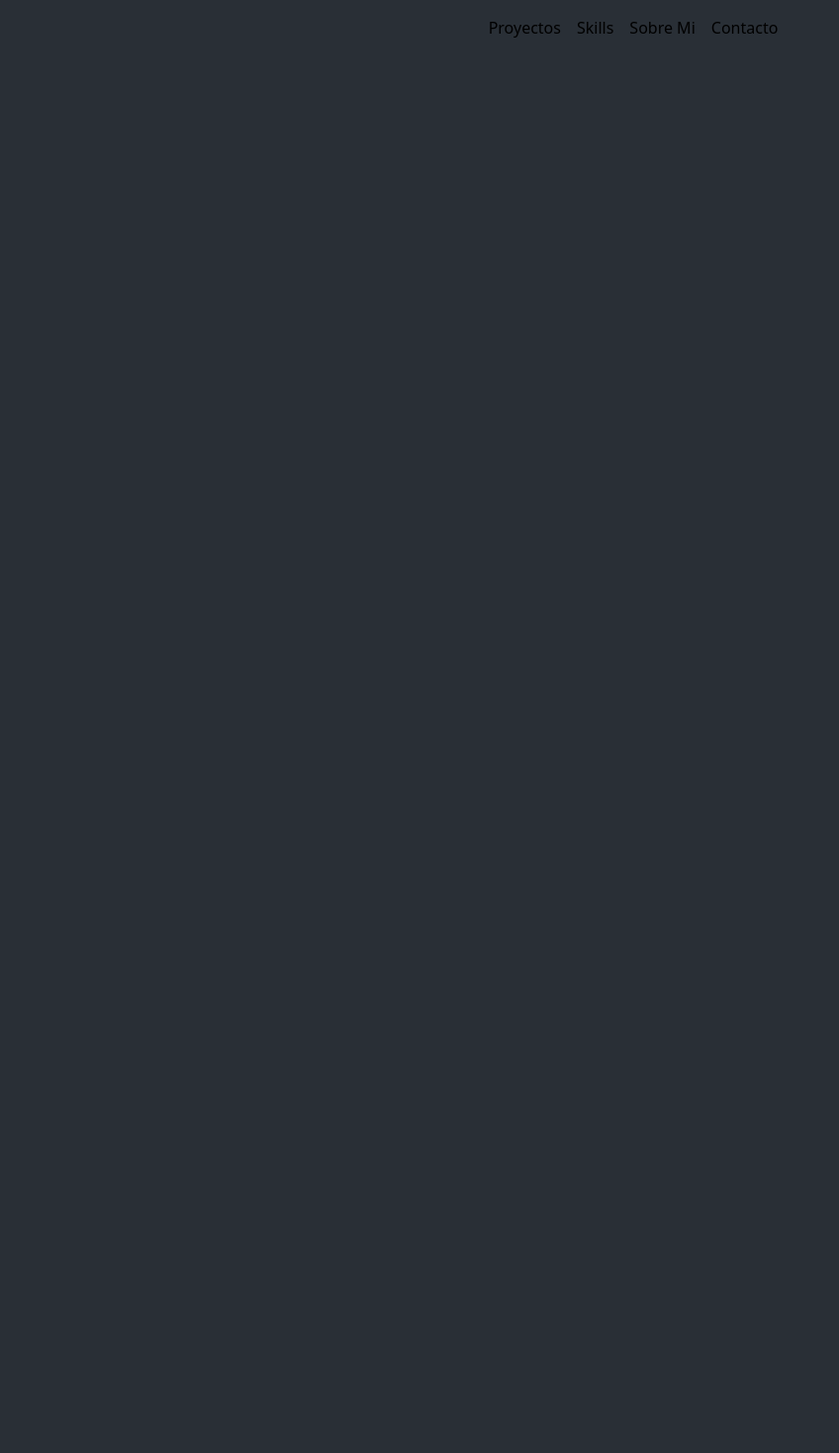
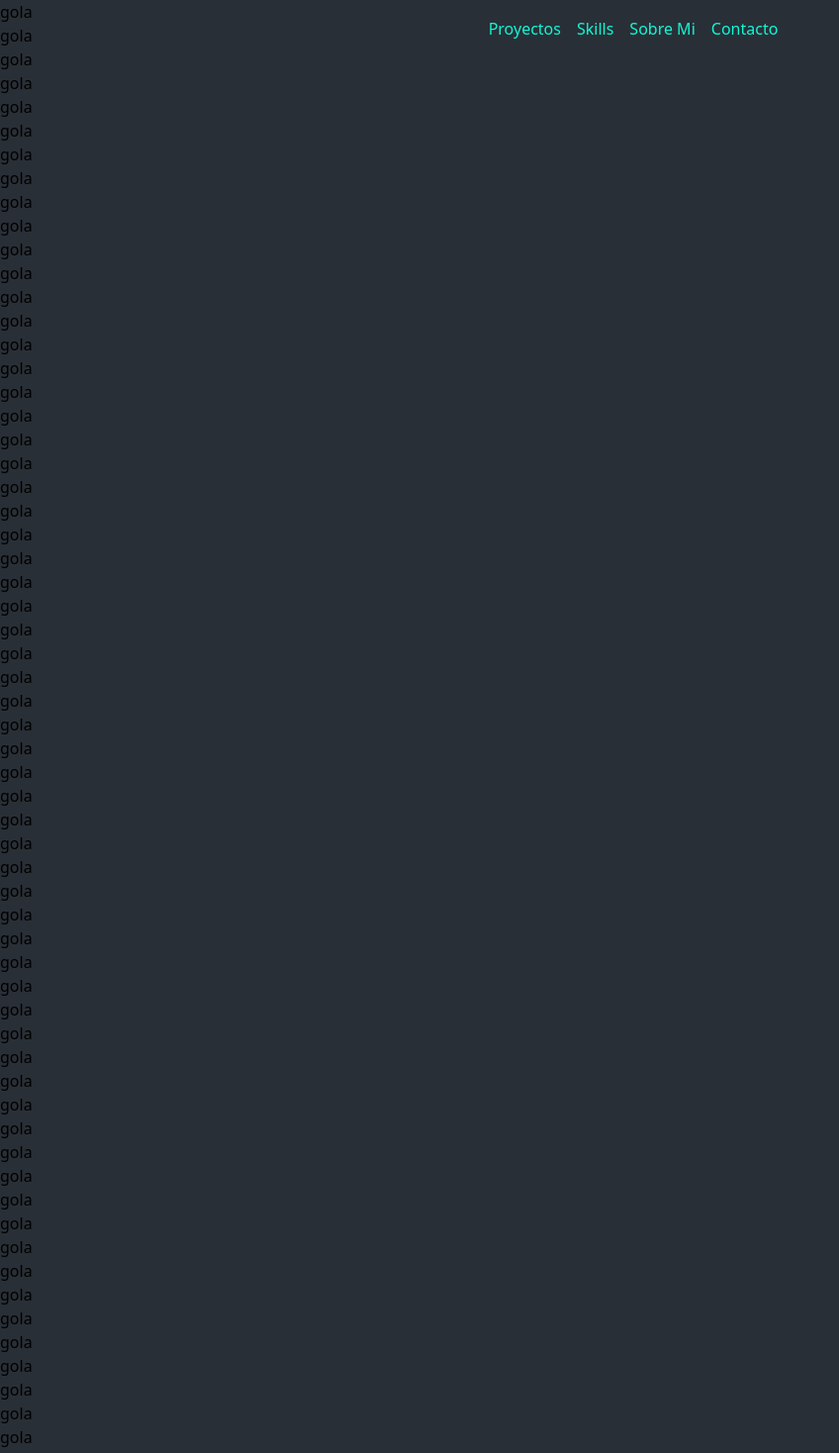
Before and after one commit to MarcosCloster/portfolio, an Angular app: page / in a window 1280 px wide. Shown: the top 1468 px of the page at 99% size, without its empty margins (0-848 px from the left). Before the commit the page ends 800 px from the top, so only its background shows below. Built offline with nearby package versions, Linux system fonts and the light colour scheme.

Commit message:
Update text color

```diff
--- a/angular.json
+++ b/angular.json
@@ -92,5 +92,8 @@
         }
       }
     }
+  },
+  "cli": {
+    "analytics": false
   }
 }
--- a/src/app/app.component.html
+++ b/src/app/app.component.html
@@ -1 +1,71 @@
 <app-header/>
+<p>gola</p>
+<p>gola</p>
+<p>gola</p>
+<p>gola</p>
+<p>gola</p>
+<p>gola</p>
+<p>gola</p>
+<p>gola</p>
+<p>gola</p>
+<p>gola</p>
+<p>gola</p>
+<p>gola</p>
+<p>gola</p>
+<p>gola</p>
+<p>gola</p>
+<p>gola</p>
+<p>gola</p>
+<p>gola</p>
+<p>gola</p>
+<p>gola</p>
+<p>gola</p>
+<p>gola</p>
+<p>gola</p>
+<p>gola</p>
+<p>gola</p>
+<p>gola</p>
+<p>gola</p>
+<p>gola</p>
+<p>gola</p>
+<p>gola</p>
+
+<p>gola</p>
+<p>gola</p>
+<p>gola</p>
+<p>gola</p>
+<p>gola</p>
+<p>gola</p>
+<p>gola</p>
+<p>gola</p>
+<p>gola</p>
+<p>gola</p>
+<p>gola</p>
+<p>gola</p>
+<p>gola</p>
+<p>gola</p>
+<p>gola</p>
+<p>gola</p>
+<p>gola</p>
+<p>gola</p>
+<p>gola</p>
+<p>gola</p>
+<p>gola</p>
+<p>gola</p>
+<p>gola</p>
+<p>gola</p>
+<p>gola</p>
+<p>gola</p>
+<p>gola</p>
+<p>gola</p>
+<p>gola</p>
+<p>gola</p>
+<p>gola</p>
+<p>gola</p>
+<p>gola</p>
+<p>gola</p>
+<p>gola</p>
+<p>gola</p>
+<p>gola</p>
+<p>gola</p>
+<p>gola</p>
--- a/src/app/component/header/header.component.html
+++ b/src/app/component/header/header.component.html
@@ -1,8 +1,8 @@
-<header class="fixed w-full mx-auto justify-center items-center z-10 mt-2">
-    <nav class="flex w-auto gap-4 justify-center items-center text-base [&>a]:py-2">
-        <a class="relative block" href="#proyectos">Proyectos</a>
-        <a class="relative block" href="#skills">Skills</a>
-        <a class="relative block" href="#sobreMi">Sobre Mi</a>
-        <a class="relative block" href="#contacto">Contacto</a>
+<header class="fixed top-0 z-10 flex items-center justify-center w-full mx-auto mt-2">
+    <nav class="flex w-auto px-5 max-w gap-4 justify-center items-center text-center text-colorGreenWater rounded-full border border-transparent transition-all duration-400" [ngClass]="{'bg-gray-700 shadow-sm backdrop-blur-xl': isScrolled, 'bg-transparent': !isScrolled}">
+        <a class="relative block py-2" href="#proyectos">Proyectos</a>
+        <a class="relative block py-2" href="#skills">Skills</a>
+        <a class="relative block py-2" href="#sobreMi">Sobre Mi</a>
+        <a class="relative block py-2" href="#contacto">Contacto</a>
     </nav>
 </header>
--- a/src/app/component/header/header.component.ts
+++ b/src/app/component/header/header.component.ts
@@ -1,12 +1,19 @@
-import { Component } from '@angular/core';
+import { CommonModule } from '@angular/common';
+import { Component, HostListener } from '@angular/core';
 
 @Component({
   selector: 'app-header',
   standalone: true,
-  imports: [],
+  imports: [CommonModule],
   templateUrl: './header.component.html',
   styleUrl: './header.component.css'
 })
 export class HeaderComponent {
+  isScrolled = false;
 
+  @HostListener('window:scroll', [])
+  onWindowScroll() {
+    const offset = window.scrollY || document.documentElement.scrollTop;
+    this.isScrolled = offset > 10
+  }
 }
--- a/src/index.html
+++ b/src/index.html
@@ -1,5 +1,5 @@
 <!doctype html>
-<html lang="en" class="scroll-smooth">
+<html lang="en">
 <head>
   <meta charset="utf-8">
   <title>Portfolio</title>
@@ -7,7 +7,7 @@
   <meta name="viewport" content="width=device-width, initial-scale=1">
   <link rel="icon" type="image/x-icon" href="favicon.ico">
 </head>
-<body>
+<body class="scroll-smooth bg-background w-full min-h-screen relative">
   <app-root></app-root>
 </body>
 </html>
--- a/src/styles.css
+++ b/src/styles.css
@@ -1,9 +1,4 @@
-/* colors:
-azul oscuro clásico (#0A1828), turquesa (#178582), dorado (#BFA181)
-
-azul claro (#E9F1FA), azul brillante (#00ABE4), blanco (#FFFFFF)
-
-verde cardenal (#0C1A1A), verde azulado claro (#6ACFC7)
+/*
 
 https://sinantokmak.framer.website/
 
@@ -12,14 +7,3 @@ https://sinantokmak.framer.website/
 @tailwind base;
 @tailwind components;
 @tailwind utilities;
-
-body, html{
-    background-color: #292f36;
-}
-
-
-
-p{
-    color: #12f7d6;
-    font-size: 30px;
-}
--- a/tailwind.config.js
+++ b/tailwind.config.js
@@ -4,7 +4,14 @@ module.exports = {
     "./src/**/*.{html,ts}",
   ],
   theme: {
-    extend: {},
+    extend: {
+      colors: {
+        colorGreenWater: '#12f7d6',
+      },
+      backgroundColor: {
+        background: '#292f36',
+      }
+    },
   },
   plugins: [],
 }
```
